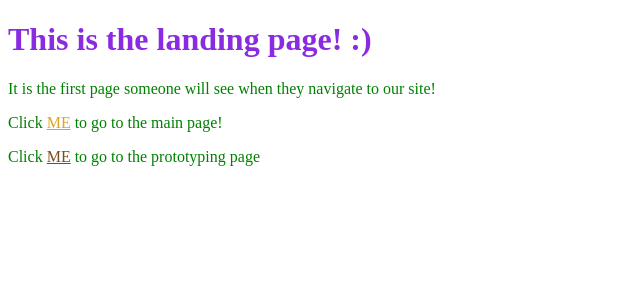
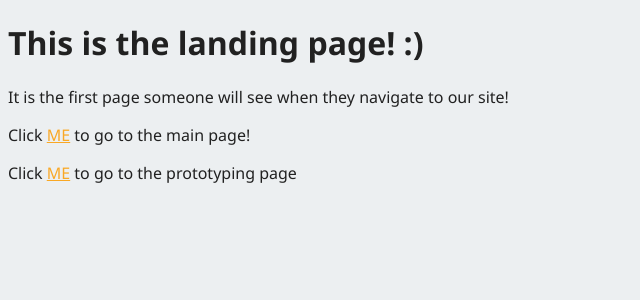
Before and after one commit to Tobybsmith/SOEN341, a SvelteKit app in the folder outlined/: page / in a window 1280 px wide. Shown: the top 300 px of the page, without its empty margins (0-640 px from the left). Built offline with nearby package versions, Linux system fonts and the light colour scheme.

Commit message:
removed external SCSS file support

```diff
--- a/outlined/package.json
+++ b/outlined/package.json
@@ -27,6 +27,7 @@
 		"sass": "^1.57.1",
 		"svelte": "^3.54.0",
 		"svelte-check": "^3.0.1",
+		"svelte-preprocess": "^5.0.1",
 		"tslib": "^2.4.1",
 		"typescript": "^4.9.3",
 		"vite": "^4.0.0",
@@ -34,7 +35,6 @@
 	},
 	"type": "module",
 	"dependencies": {
-		"oauth": "^0.10.0",
-		"svelte-preprocess": "^5.0.1"
+		"oauth": "^0.10.0"
 	}
 }
--- a/outlined/src/routes/+page.svelte
+++ b/outlined/src/routes/+page.svelte
@@ -9,22 +9,28 @@
     Order does not matter, since cascading doesn't
     happen with inheritance
 -->
+
 <style lang="scss">
-    h1
+    :root
     {
-        color: blueviolet;
+        font-family: 'Segoe UI', Tahoma, Geneva, Verdana, sans-serif;
+
+        --corner-curve: 25px;
+        --main-color: #eceff1;
+        --sec-color: #37474f;
+        --main-text: #212121;
+        --main-high: #f9a825;
+
+        background-color: var(--main-color);
+        color: var(--main-text);
     }
     p
     {
+        color: var(--main-text);
         a
         {
-            color: goldenrod;
+            color: var(--main-high);
         }
-        color: green;
-    }
-    .pro
-    {
-        color: rgb(125, 75, 25);
     }
 </style>
 
--- a/outlined/src/routes/prototyping/+page.svelte
+++ b/outlined/src/routes/prototyping/+page.svelte
@@ -14,8 +14,20 @@
     //Will use either MySQL, MongoDB, or FireBase depending
 </script>
 
-<style type="text/scss">
-    @import "../../styles/global.scss";
+<style lang="scss">
+    :root
+    {
+        font-family: 'Segoe UI', Tahoma, Geneva, Verdana, sans-serif;
+
+        --corner-curve: 25px;
+        --main-color: #eceff1;
+        --sec-color: #37474f;
+        --main-text: #212121;
+        --main-high: #f9a825;
+
+        background-color: var(--main-color);
+        color: var(--main-text);
+    }
 </style>
 
 
--- a/outlined/src/styles/global.scss
+++ /dev/null
@@ -1,13 +0,0 @@
-:root
-{
-    font-family: 'Segoe UI', Tahoma, Geneva, Verdana, sans-serif;
-
-    --corner-curve: 25px;
-    --main-color: #eceff1;
-    --sec-color: #37474f;
-    --main-text: #212121;
-    --main-high: #f9a825;
-
-    background-color: var(--main-color);
-    color: var(--main-text);
-}
--- a/outlined/vite.config.ts
+++ b/outlined/vite.config.ts
@@ -5,14 +5,11 @@ import { svelte } from '@sveltejs/vite-plugin-svelte';
 import { sveltePreprocess } from 'svelte-preprocess/dist/autoProcess';
 
 const config: UserConfig = {
-	plugins: [sveltekit()],
+	plugins: [sveltekit(),
+		  ],
 	test: {
 		include: ['src/**/*.{test,spec}.{js,ts}']
 	}
 };
 
-export default defineConfig({
-    plugins: [svelte({
-        preprocess: sveltePreprocess()
-    })],
-    });
+export default config;
```
Also changed, not shown: outlined/src/components/post/PostInList.scss (deleted, +0 -42 lines), outlined/src/components/post/PostInList.svelte (+44 -2 lines), 1 other file (tests, documents, lock files or other folders).
